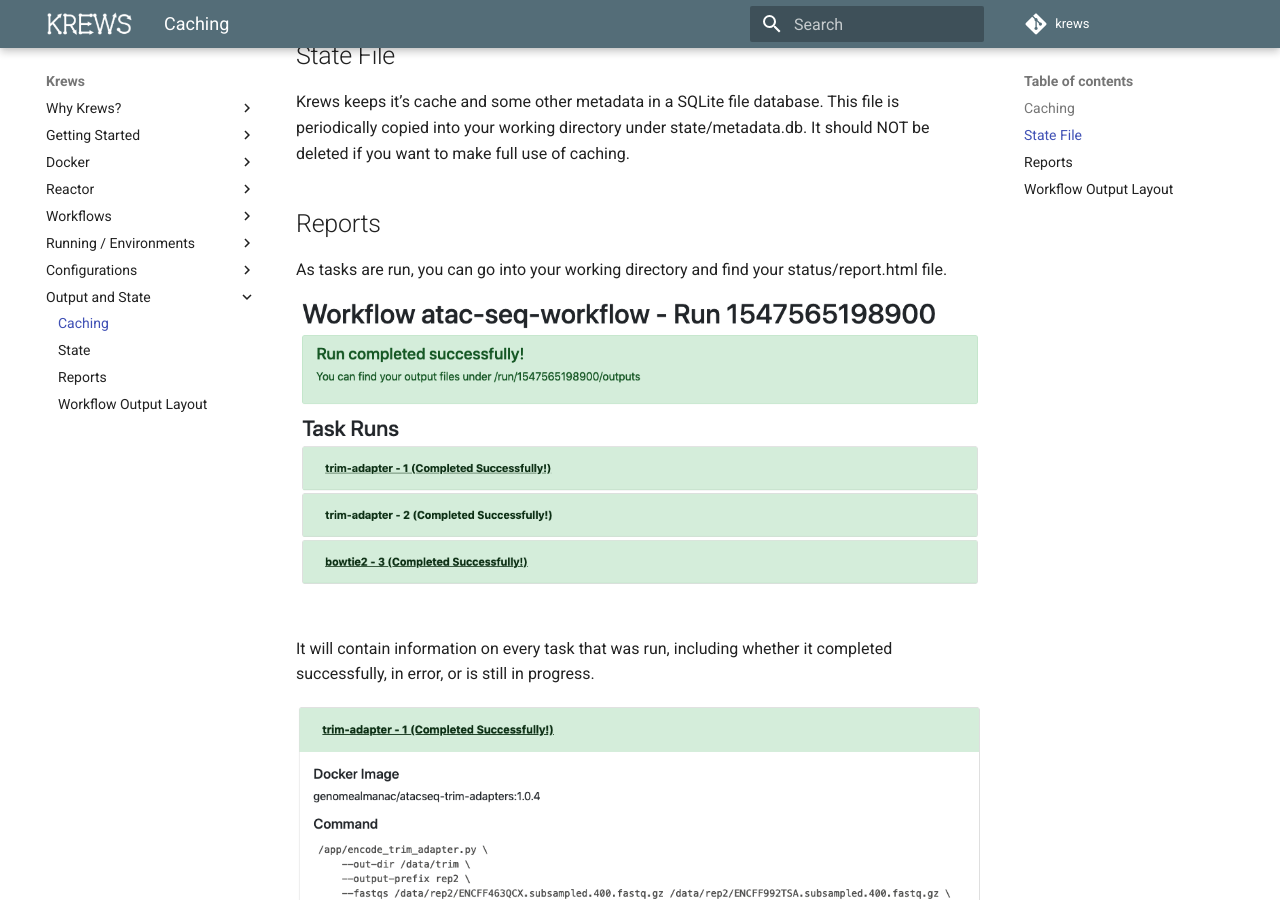
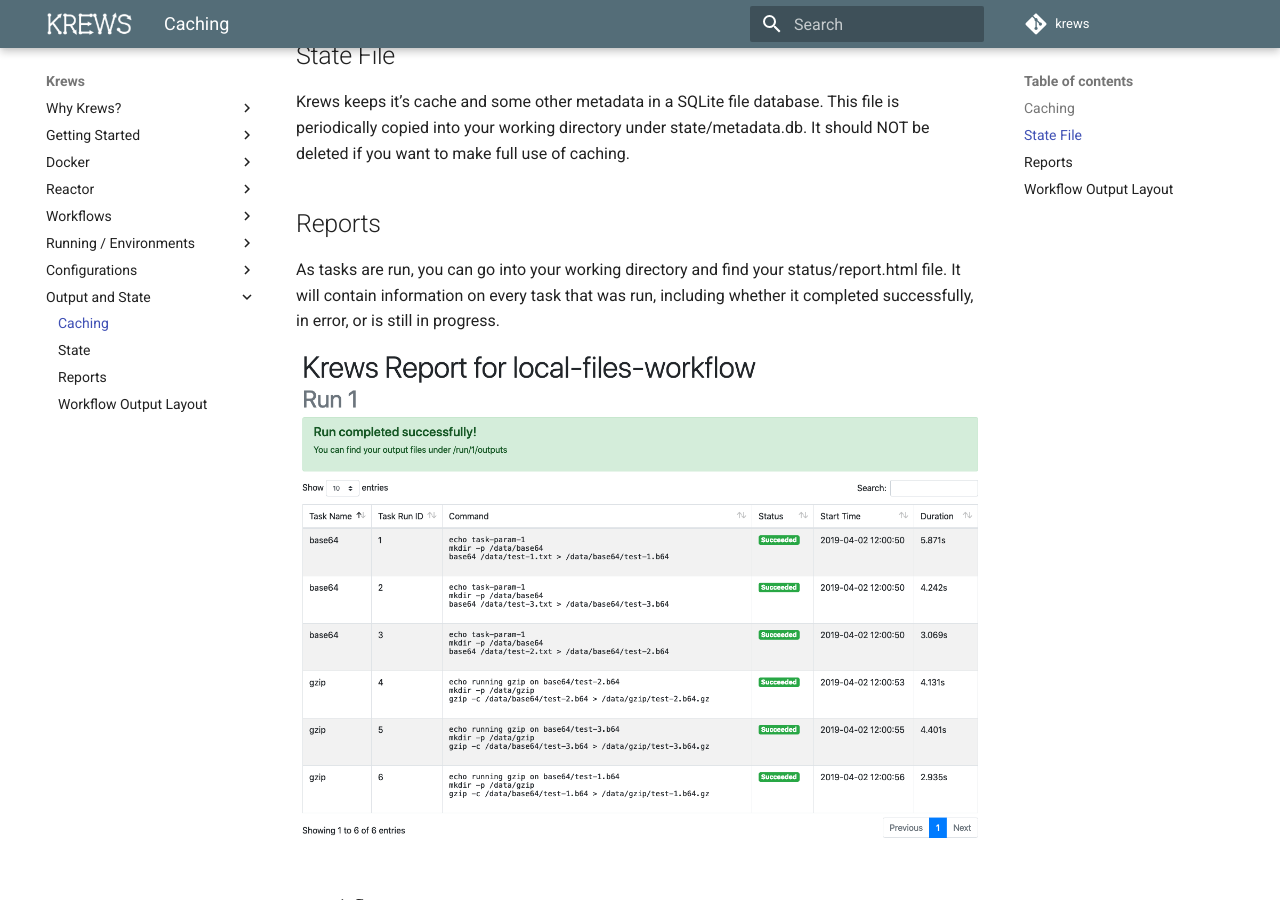
Before and after one commit to weng-lab/krews, an MkDocs documentation site: the page built from docs/state.md, in a window 1280 px wide and 900 px high, scrolled down 661 px. Built offline with MkDocs 1.6.1 and Material for MkDocs 9.7.7, drawn with Linux system fonts in a browser that asks for light colours; comment, search, counter and statistics services are not loaded.

Commit message:
Added more easily navigatable reports

```diff
--- a/docs/state.md
+++ b/docs/state.md
@@ -26,17 +26,12 @@ working directory under state/metadata.db. It should NOT be deleted if you want
 
 ## Reports
 
-As tasks are run, you can go into your working directory and find your status/report.html file.
+As tasks are run, you can go into your working directory and find your status/report.html file. It will contain
+information on every task that was run, including whether it completed successfully, in error, or is still in
+progress.
 
 <div class="img-container">
-    <img src="../img/report_sample_1.png" />
-</div>
-
-It will contain information on every task that was run, including whether it completed successfully, in error, or
-is still in progress.
-
-<div class="img-container">
-    <img src="../img/report_sample_2.png" />
+    <img src="../img/report_sample.png" />
 </div>
 
 ## Workflow Output Layout
```
Also changed, not shown: docs/why_krews.md (+1 -1 lines), docs/img/report_sample.png (added), docs/img/report_sample_1.png (deleted), docs/img/report_sample_2.png (deleted), 1 other file.
